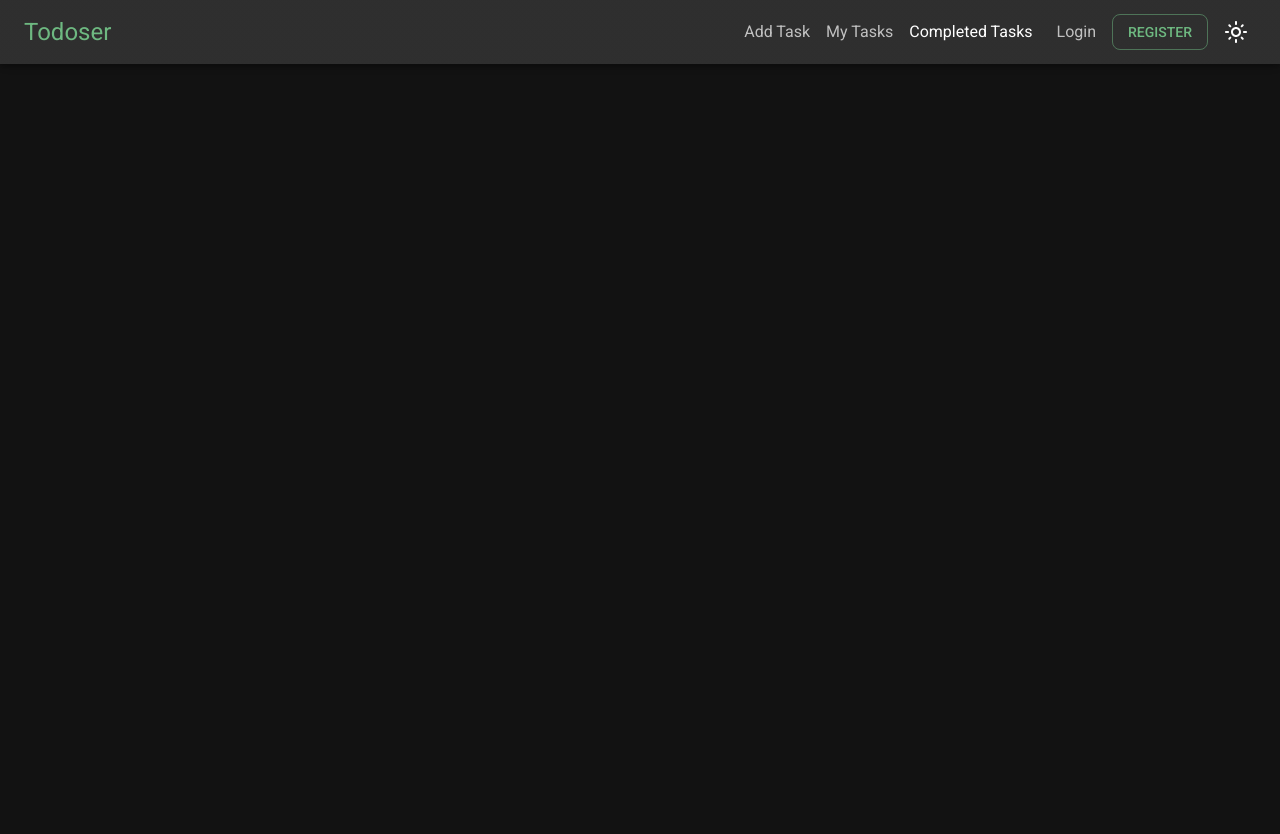
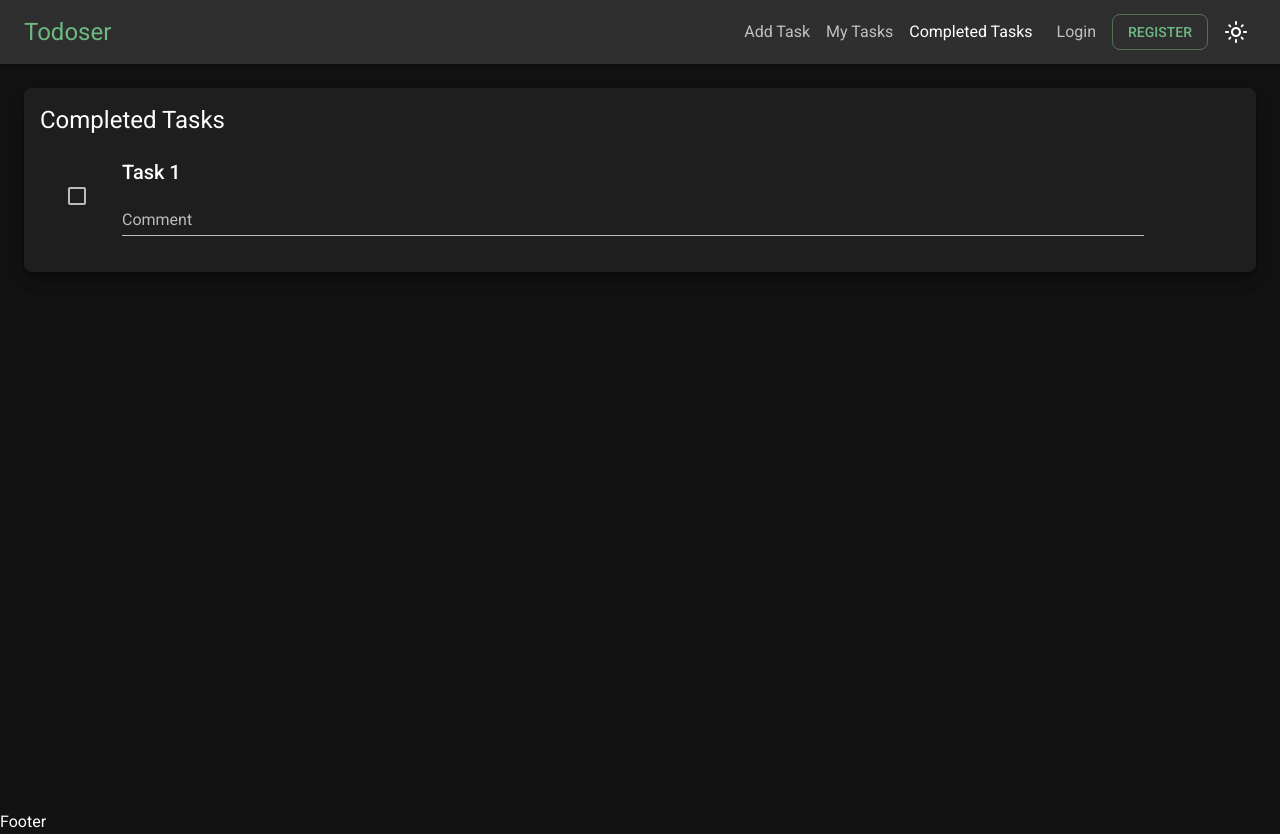
Before and after one commit to prosenjit-singha/todoser, a React (Create React App) app: page /completed-tasks in a window 1280 px wide. Before the commit the page ends 800 px from the top, so only its background shows below. Built offline with nearby package versions, Linux system fonts and the light colour scheme; no server answers.

Commit message:
task item added to completed task

```diff
--- /dev/null
+++ b/src/pages/CompletedTasks/TaskItem.tsx
@@ -0,0 +1,67 @@
+import {
+  Checkbox,
+  IconButton,
+  ListItem,
+  ListItemText,
+  Tooltip,
+  colors,
+  Typography,
+  Collapse,
+  TextField,
+} from "@mui/material";
+import {
+  MdOutlineDeleteForever as DeleteIcon,
+  MdOutlineComment as CommentIcon,
+} from "react-icons/md";
+import { useThemeToggler } from "../../contexts/ThemeToggler";
+
+function TaskItem() {
+  const { mode, theme } = useThemeToggler();
+  return (
+    <ListItem
+      sx={{
+        borderRadius: 0.5,
+        ".MuiIconButton-root": {
+          color: "text.secondary",
+        },
+        ".MuiIconButton-root:hover": {
+          color: "text.primary",
+        },
+        ":hover .MuiIconButton-root": {
+          visibility: "visible",
+        },
+        ":hover": {
+          outline: `1px solid ${theme.palette.divider}`,
+          bgcolor: mode === "dark" ? colors.grey[900] : colors.grey[200],
+        },
+      }}
+    >
+      <Tooltip title="Not Completed">
+        <Checkbox sx={{ mr: [2, 3] }} />
+      </Tooltip>
+
+      <ListItemText>
+        <Typography variant="h6" component="p">
+          Task 1
+        </Typography>
+        <Collapse in component="form">
+          <TextField label="Comment" variant="standard" fullWidth />
+        </Collapse>
+      </ListItemText>
+
+      {/* Side Icons */}
+      <Tooltip title="Comment" describeChild>
+        <IconButton sx={{ visibility: "hidden" }}>
+          <CommentIcon />
+        </IconButton>
+      </Tooltip>
+      <Tooltip title="Delete Forever" describeChild>
+        <IconButton sx={{ visibility: "hidden" }}>
+          <DeleteIcon />
+        </IconButton>
+      </Tooltip>
+    </ListItem>
+  );
+}
+
+export default TaskItem;
--- a/src/pages/CompletedTasks/index.tsx
+++ b/src/pages/CompletedTasks/index.tsx
@@ -1,7 +1,23 @@
-import React from "react";
+import { List, Paper, Typography } from "@mui/material";
+import { Main } from "../../components/styled";
+import TaskItem from "./TaskItem";
 
 function CompletedTasks() {
-  return <div>CompletedTasks</div>;
+  return (
+    <Main sx={{ p: [2, 3] }}>
+      <Paper
+        sx={({ shadows }) => ({
+          p: [1, 2],
+          boxShadow: ["none", shadows[5], shadows[10]],
+        })}
+      >
+        <Typography variant="h5">Completed Tasks</Typography>
+        <List>
+          <TaskItem />
+        </List>
+      </Paper>
+    </Main>
+  );
 }
 
 export default CompletedTasks;
--- /dev/null
+++ b/src/pages/MyTasks/EditModal.tsx
@@ -0,0 +1,39 @@
+import React from "react";
+import {
+  Dialog,
+  DialogTitle,
+  DialogContent,
+  DialogActions,
+  Button,
+  TextField,
+  InputBase,
+  Stack,
+} from "@mui/material";
+
+function EditModal() {
+  return (
+    <Dialog open>
+      <DialogTitle>Edit Task</DialogTitle>
+      <DialogContent>
+        <Stack sx={{ mt: 1, gap: 2 }}>
+          <TextField size="small" label="Title" />
+          <TextField
+            size="small"
+            label="Add Label"
+            InputProps={{ sx: { borderRadius: 3 } }}
+          />
+        </Stack>
+      </DialogContent>
+      <DialogActions sx={{ px: 3, pb: 2, flexWrap: "wrap", gap: 1 }}>
+        <Button variant="outlined" color="error">
+          Descard
+        </Button>
+        <Button variant="outlined" color="success" style={{ marginLeft: 0 }}>
+          Save
+        </Button>
+      </DialogActions>
+    </Dialog>
+  );
+}
+
+export default EditModal;
--- a/src/pages/MyTasks/index.tsx
+++ b/src/pages/MyTasks/index.tsx
@@ -2,6 +2,7 @@ import { Main } from "../../components/styled";
 import { Paper, Typography, List } from "@mui/material";
 import TaskItem from "./TaskItem";
 import { useTasks } from "../../contexts/TasksProvider";
+import EditModal from "./EditModal";
 
 function MyTasks() {
   const { tasks } = useTasks();
@@ -23,6 +24,7 @@ function MyTasks() {
           ))}
         </List>
       </Paper>
+      <EditModal />
     </Main>
   );
 }
```
